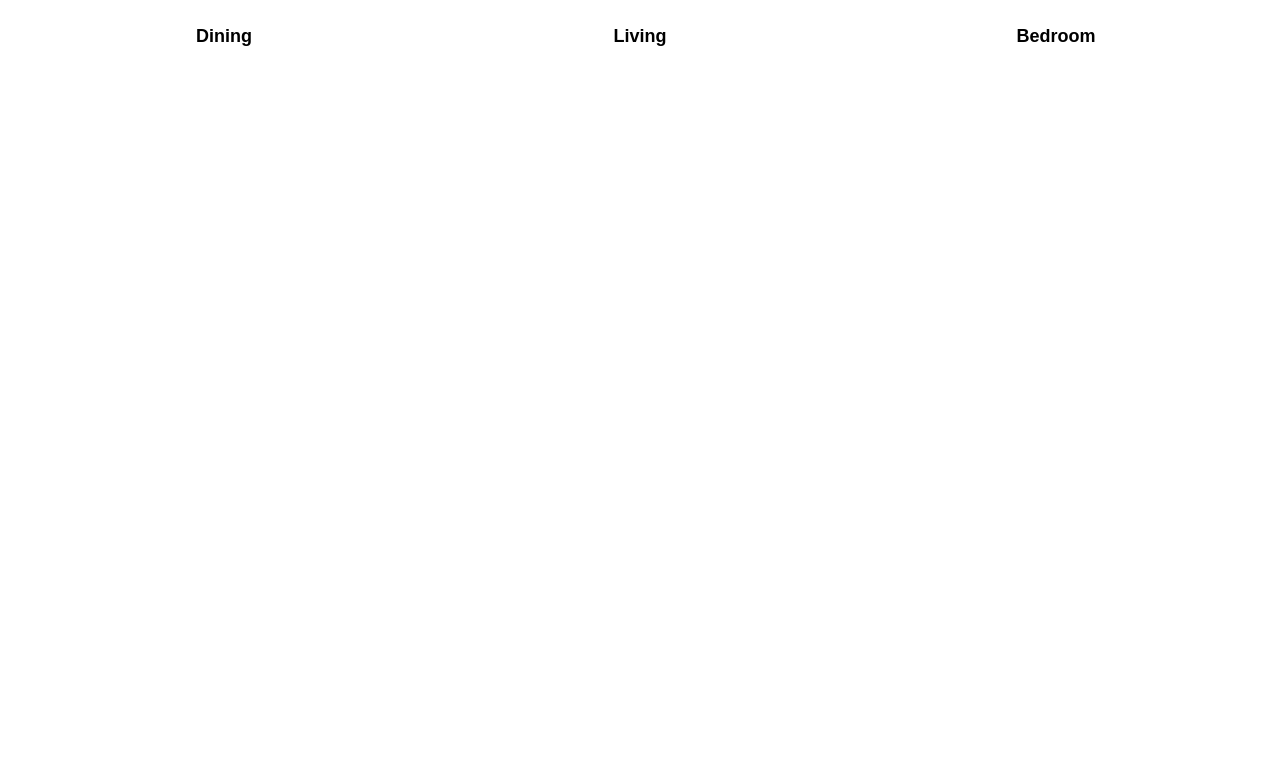
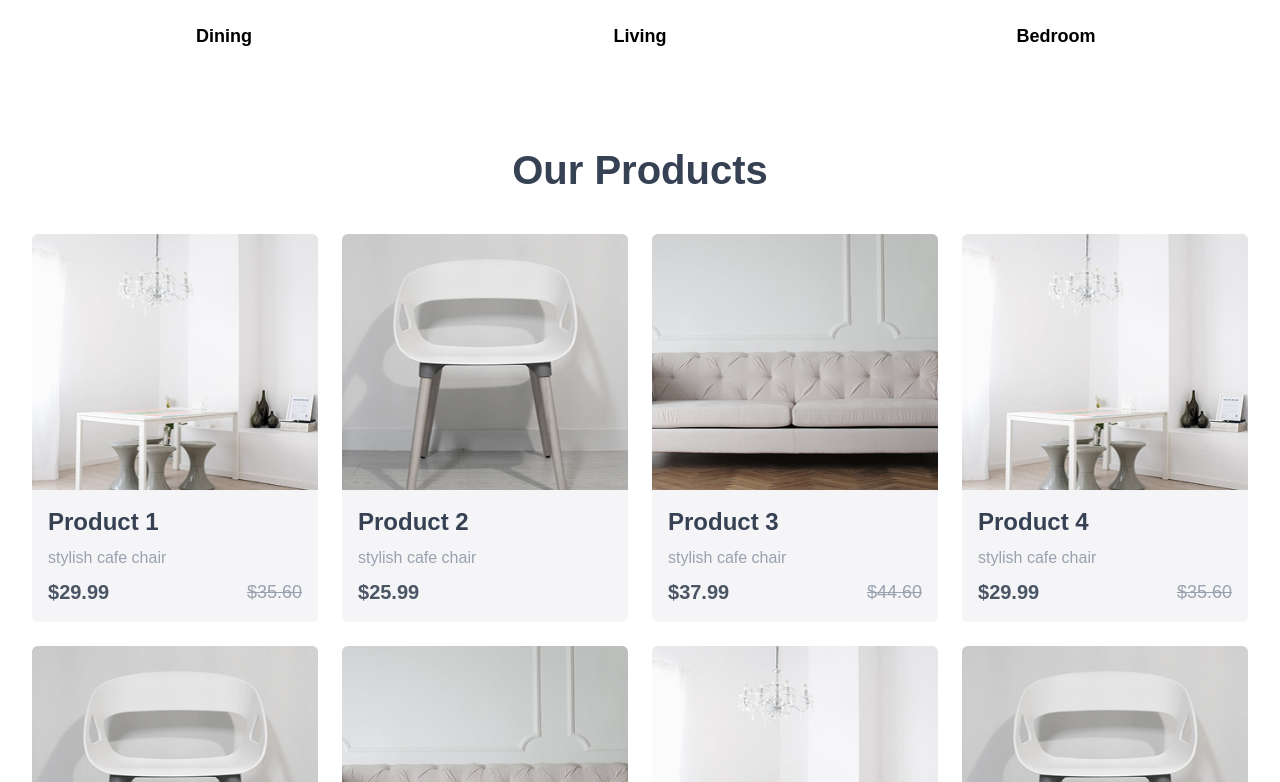
Before and after one commit to robiulsagor/ecommerce-app, a Next.js app in the folder client/: page / in a window 1280 px wide. Shown: the part 1358-2140 px from the top of the page. Before the commit the page ends 1440 px from the top, so only its background shows below. Built offline with nearby package versions, Linux system fonts and the light colour scheme.

Commit message:
feat: Add ProductsContainer and ProductCard components for product display

```diff
--- /dev/null
+++ b/client/app/components/ProductCard.tsx
@@ -0,0 +1,37 @@
+import Image from "next/image"
+
+interface Product {
+    id: number;
+    name: string;
+    category: string;
+    price: number;
+    prevPrice?: number;
+    off?: number;
+    new?: boolean;
+    image: string;
+}
+
+const ProductCard = ({ product }: { product: Product }) => {
+    return (
+        <div className="rounded-md overflow-hidden bg-[#f5f5f7] relative">
+
+            <Image src={product.image} alt={product.name} width={200} height={250} className="w-full h-64 " />
+            <div className="p-4 flex flex-col gap-2">
+                <h3 className="text-2xl text-gray-700 font-semibold">{product.name}</h3>
+                <p className="text-md text-gray-400 font-medium">{product.category}</p>
+                <div className="flex items-center justify-between ">
+                    <p className="text-gray-600 font-semibold text-xl">
+                        ${product.price.toFixed(2)}
+                    </p>
+                    {product.prevPrice && (
+                        <p className="text-gray-400 line-through text-lg">
+                            ${product.prevPrice.toFixed(2)}
+                        </p>
+                    )}
+                </div>
+            </div>
+        </div>
+    )
+}
+
+export default ProductCard
--- /dev/null
+++ b/client/app/components/ProductsContainer.tsx
@@ -0,0 +1,31 @@
+import ProductCard from "./ProductCard";
+
+const products = [
+    { id: 1, name: "Product 1", category: "stylish cafe chair", price: 29.99, prevPrice: 35.60, off: 30, new: false, image: "/images/image 1.png" },
+    { id: 2, name: "Product 2", category: "stylish cafe chair", price: 25.99, new: true, image: "/images/image 2.png" },
+    { id: 3, name: "Product 3", category: "stylish cafe chair", price: 37.99, prevPrice: 44.60, off: 20, new: false, image: "/images/image 3.png" },
+    { id: 4, name: "Product 4", category: "stylish cafe chair", price: 29.99, prevPrice: 35.60, off: 30, new: false, image: "/images/image 1.png" },
+    { id: 5, name: "Product 5", category: "stylish cafe chair", price: 25.99, new: false, image: "/images/image 2.png" },
+    { id: 6, name: "Product 6", category: "stylish cafe chair", price: 37.99, prevPrice: 44.60, off: 20, new: false, image: "/images/image 3.png" },
+    { id: 7, name: "Product 7", category: "stylish cafe chair", price: 29.99, prevPrice: 35.60, off: 30, new: false, image: "/images/image 1.png" },
+    { id: 8, name: "Product 8", category: "stylish cafe chair", price: 25.99, new: true, image: "/images/image 2.png" },
+    { id: 9, name: "Product 9", category: "stylish cafe chair", price: 37.99, prevPrice: 44.60, off: 20, new: false, image: "/images/image 3.png" },
+];
+
+const ProductsContainer = ({ homepage = true }) => {
+    return (
+        <section className="max-w-[1300px] mx-auto p-8 mt-8">
+            {homepage && <h2 className="text-3xl md:text-[40px] font-bold mb-10 text-center text-gray-700">
+                Our Products
+            </h2>}
+
+            <div className="grid grid-cols-1 sm:grid-cols-2 md:grid-cols-3 lg:grid-cols-4 gap-6">
+                {products.map((product) => (
+                    <ProductCard key={product.id} product={product} />
+                ))}
+            </div>
+        </section>
+    )
+}
+
+export default ProductsContainer
--- a/client/app/page.tsx
+++ b/client/app/page.tsx
@@ -1,6 +1,7 @@
 import BrowseTheRange from "./components/BrowseTheRange";
 import Hero from "./components/Hero";
 import Navbar from "./components/Navbar";
+import ProductsContainer from "./components/ProductsContainer";
 
 export default function Home() {
   return (
@@ -9,6 +10,7 @@ export default function Home() {
       <main>
         <Hero />
         <BrowseTheRange />
+        <ProductsContainer />
       </main>
     </>
   );
```
